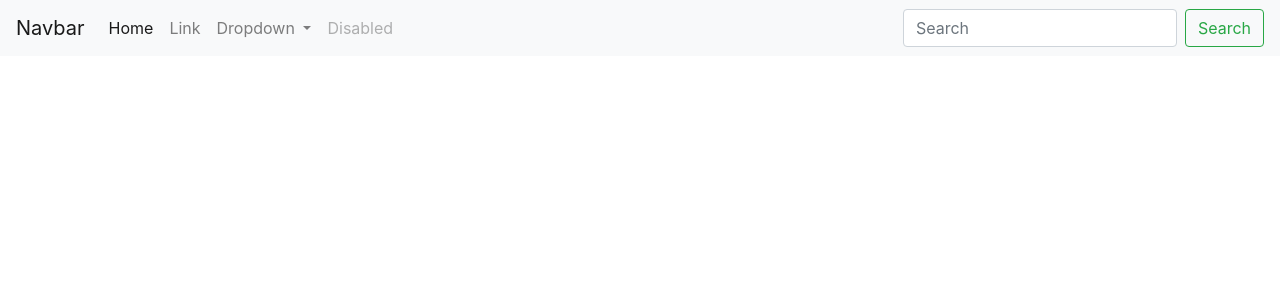
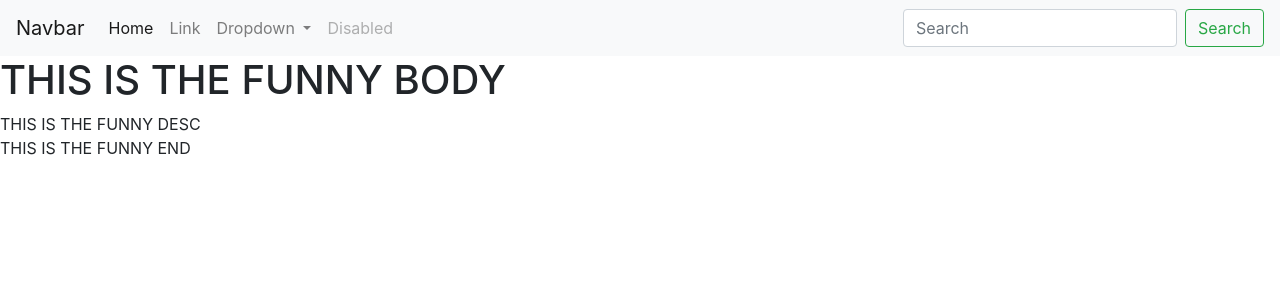
Before and after one commit to fishslicer/funny-or-not-ng, an Angular app: page / in a window 1280 px wide. Shown: the top 300 px of the page. Built offline with nearby package versions, Linux system fonts and the light colour scheme.

Commit message:
FON-3 moved funny app into its own component, for ease of reading

```diff
--- a/src/app/app.component.html
+++ b/src/app/app.component.html
@@ -55,4 +55,8 @@
     </form>
   </div>
 </nav>
+
+<app-funny></app-funny>
+<!--
 <router-outlet></router-outlet>
+-->
--- a/src/app/app.component.scss
+++ b/src/app/app.component.scss
@@ -1,5 +1,3 @@
-//@import '~bootstrap/scss/bootstrap-reboot';
-//@import '~bootstrap/scss/bootstrap-grid';
 
 $grid-breakpoints: (
   xs: 0,
--- a/src/app/app.module.ts
+++ b/src/app/app.module.ts
@@ -3,10 +3,12 @@ import { NgModule } from '@angular/core';
 
 import { AppRoutingModule } from './app-routing.module';
 import { AppComponent } from './app.component';
+import { FunnyComponent } from './funny_or_not/funny.component';
 
 @NgModule({
   declarations: [
-    AppComponent
+    AppComponent,
+    FunnyComponent
   ],
   imports: [
     BrowserModule,
--- /dev/null
+++ b/src/app/funny_or_not/funny.component.html
@@ -0,0 +1,9 @@
+<h1>
+    THIS IS THE FUNNY BODY
+</h1>
+<div>
+    THIS IS THE FUNNY DESC
+</div>
+<div>
+    THIS IS THE FUNNY END
+</div>
--- /dev/null
+++ b/src/app/funny_or_not/funny.component.ts
@@ -0,0 +1,16 @@
+import { Component, OnInit } from '@angular/core';
+import { MediaObject } from '../media-object';
+
+@Component({
+  selector: 'app-funny',
+  templateUrl: './funny.component.html',
+  styleUrls: ['./funny.component.scss']
+})
+export class FunnyComponent implements OnInit {
+
+  constructor() { }
+
+  ngOnInit() {
+  }
+
+}
--- /dev/null
+++ b/src/app/media-object.ts
@@ -0,0 +1,4 @@
+export class MediaObject {
+    title: string;
+    desc: string;
+}
```
Also changed, not shown: src/app/funny_or_not/funny.component.scss (added).
